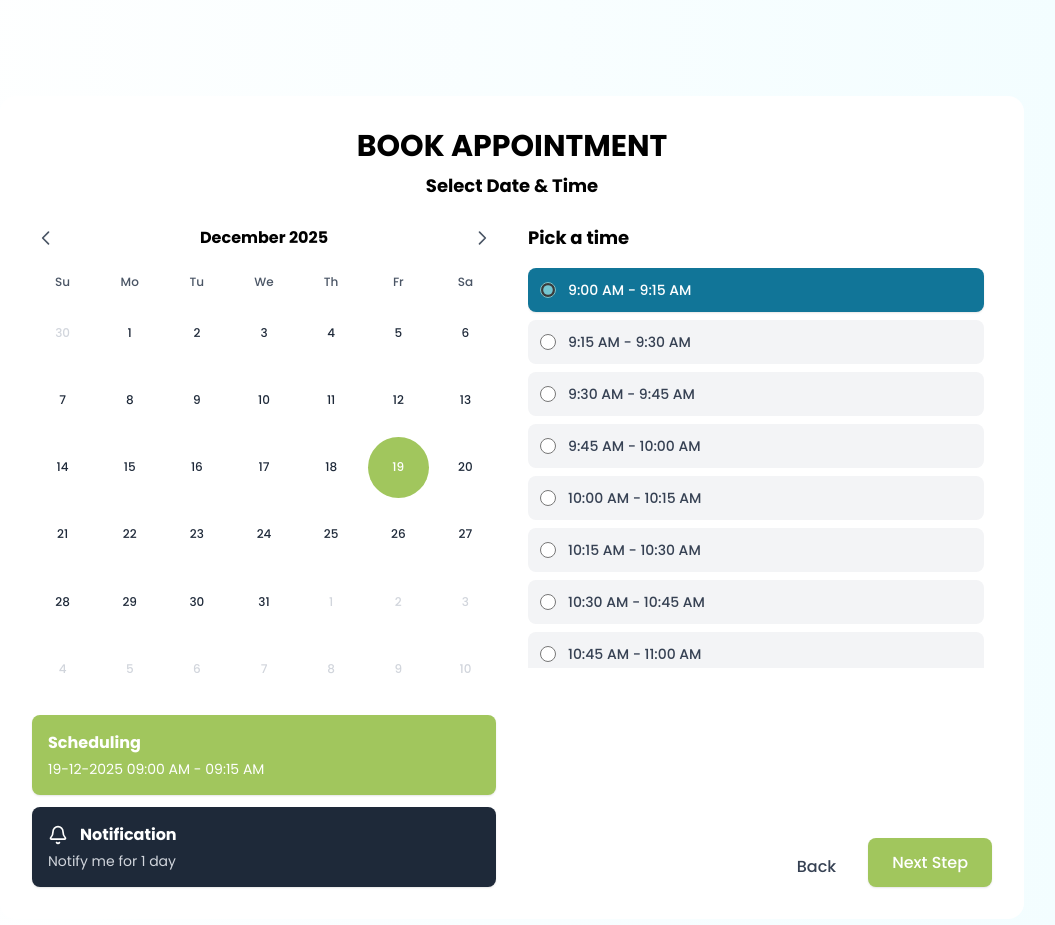
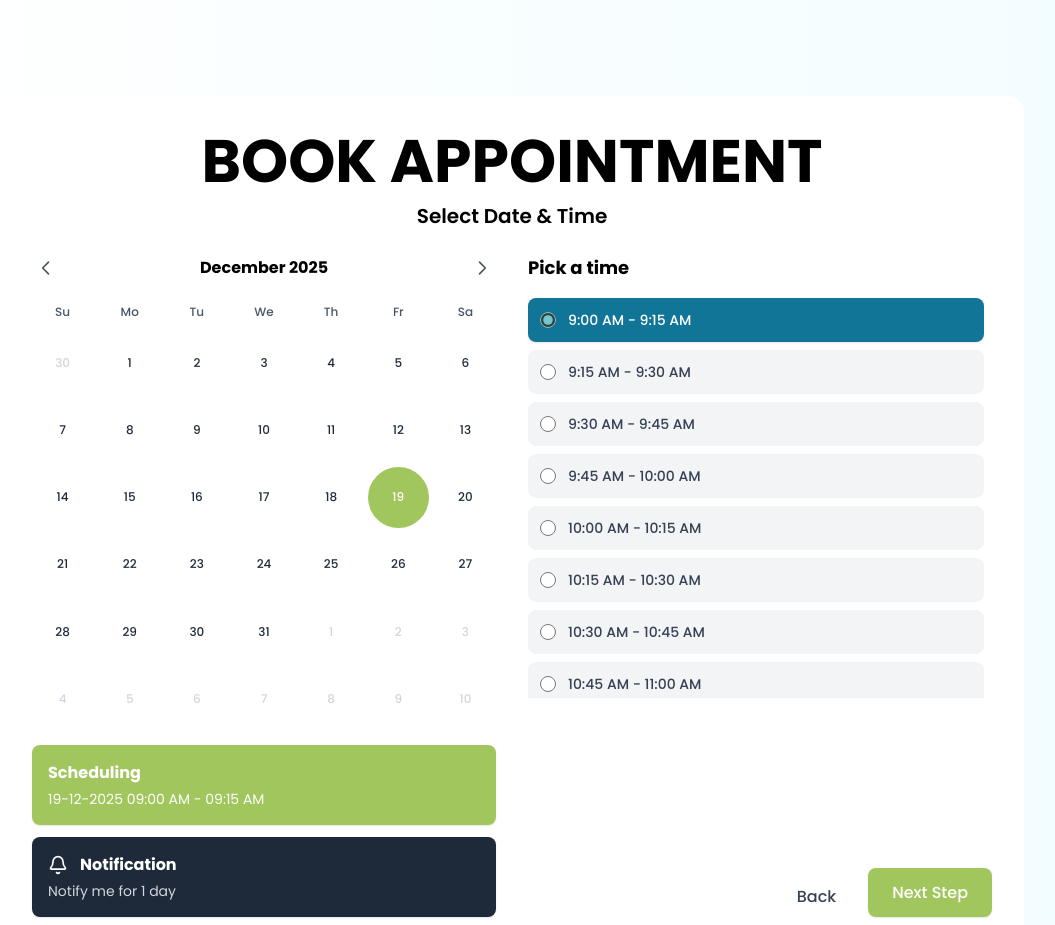
Before and after one commit to amanattrish/ffd, a Next.js app: page / in a window 1280 px wide. Shown: the part 4740-5665 px from the top of the page, without its empty margins (128-1183 px from the left). Built offline with nearby package versions, Linux system fonts and the light colour scheme.

Commit message:
refactor: update heading styles in BookAppointmentSection for improved readability

```diff
--- a/src/components/sections/BookAppointmentSection.tsx
+++ b/src/components/sections/BookAppointmentSection.tsx
@@ -144,10 +144,10 @@ export default function BookAppointmentSection() {
       <div className="container mx-auto px-4 relative z-10">
         <div className="max-w-5xl mx-auto bg-white rounded-2xl p-6 lg:p-8">
           {/* Header */}
-          <h1 className="text-2xl lg:text-3xl font-bold text-black text-center mb-2">
+          <h1 className="heading-1 text-center mb-2">
             {booking.title}
           </h1>
-          <h2 className="text-lg! text-center font-bold text-black mb-6">
+          <h2 className="subheading text-center font-semibold! mb-6">
             {booking.subtitle}
           </h2>
 
```
